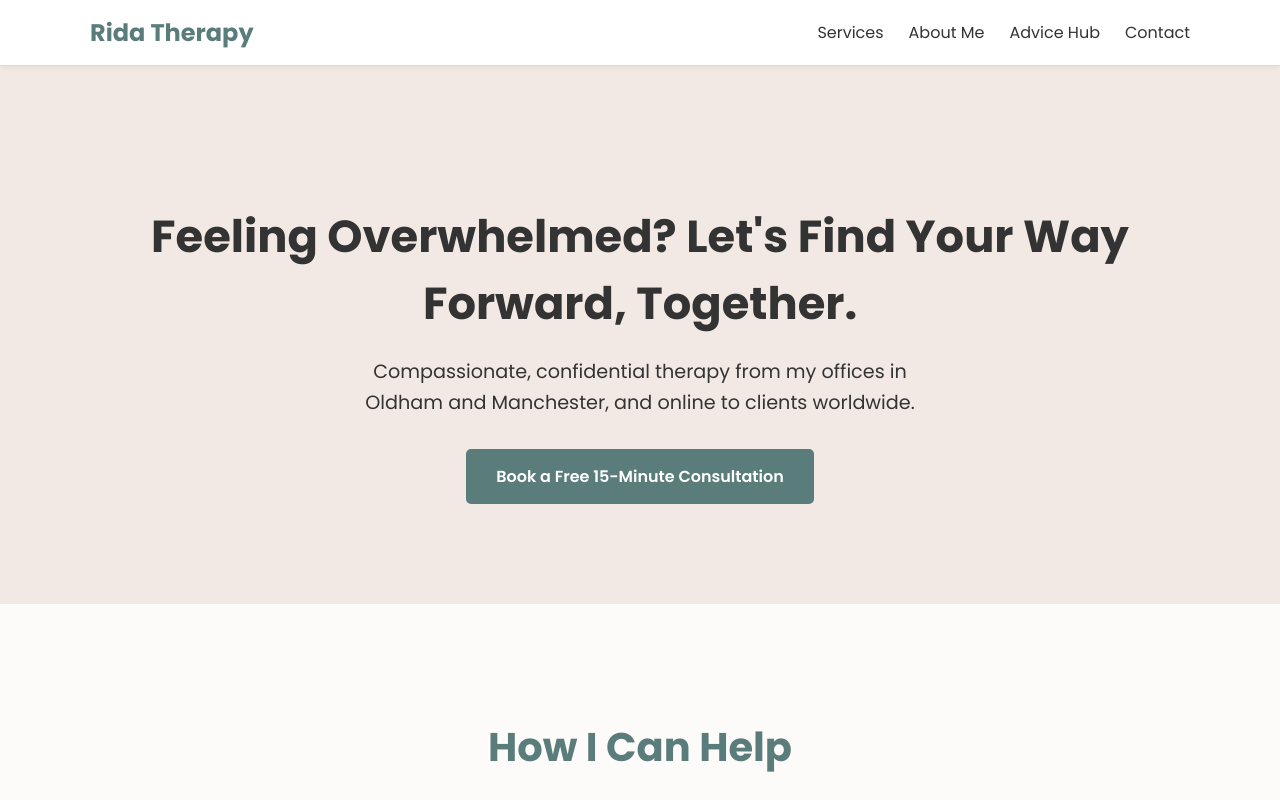
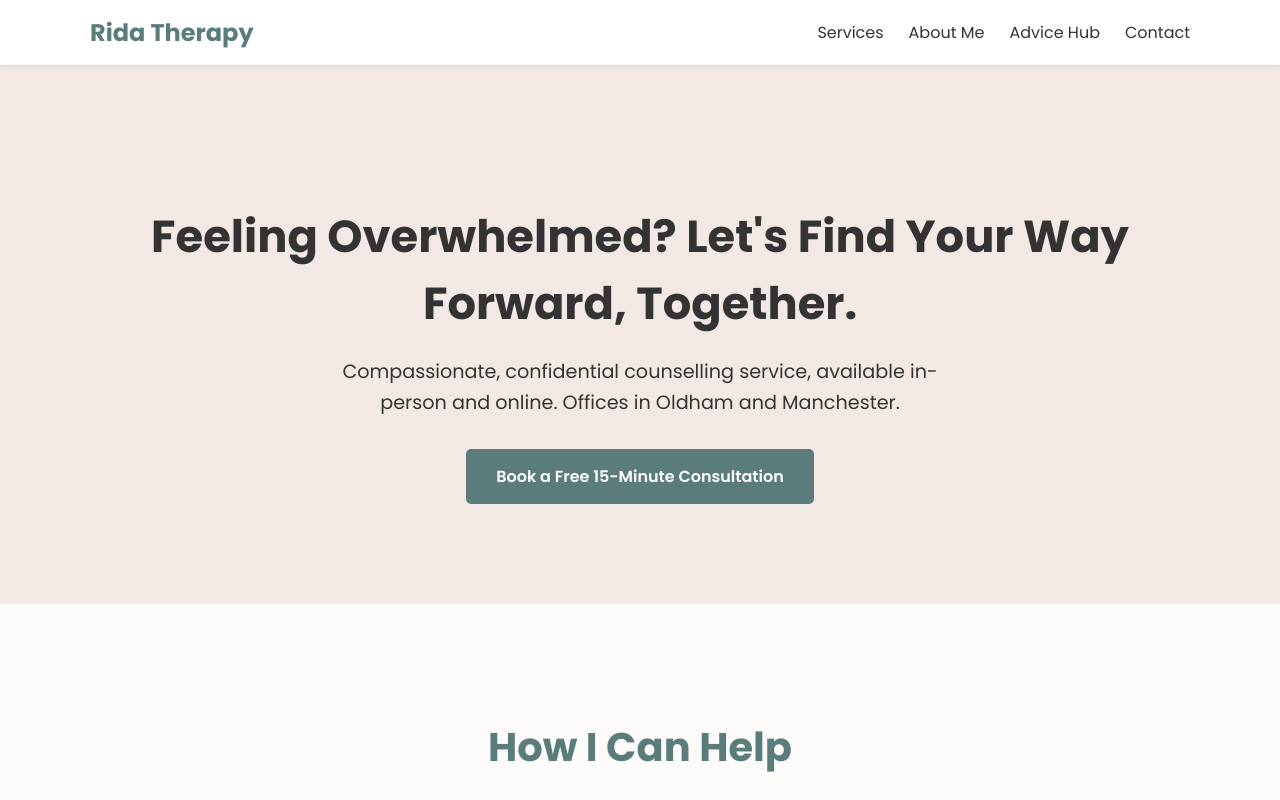
Before and after one commit to jbrtherapy-cpu/rida-therapy-website, a React (Create React App) app: page / in a window 1280 px wide. Shown: the top 800 px of the page. Built offline with nearby package versions, Linux system fonts and the light colour scheme.

Commit message:
Update Hero.js

```diff
--- a/src/components/Hero.js
+++ b/src/components/Hero.js
@@ -5,7 +5,7 @@ function Hero() {
     <section id="hero" className="hero">
       <div className="container">
         <h1>Feeling Overwhelmed? Let's Find Your Way Forward, Together.</h1>
-        <p>Compassionate, confidential therapy from my offices in Oldham and Manchester, and online to clients worldwide.</p>
+        <p>Compassionate, confidential counselling service, available in-person and online. Offices in Oldham and Manchester.</p>
         <a href="#contact" className="cta-button">Book a Free 15-Minute Consultation</a>
       </div>
     </section>
```
